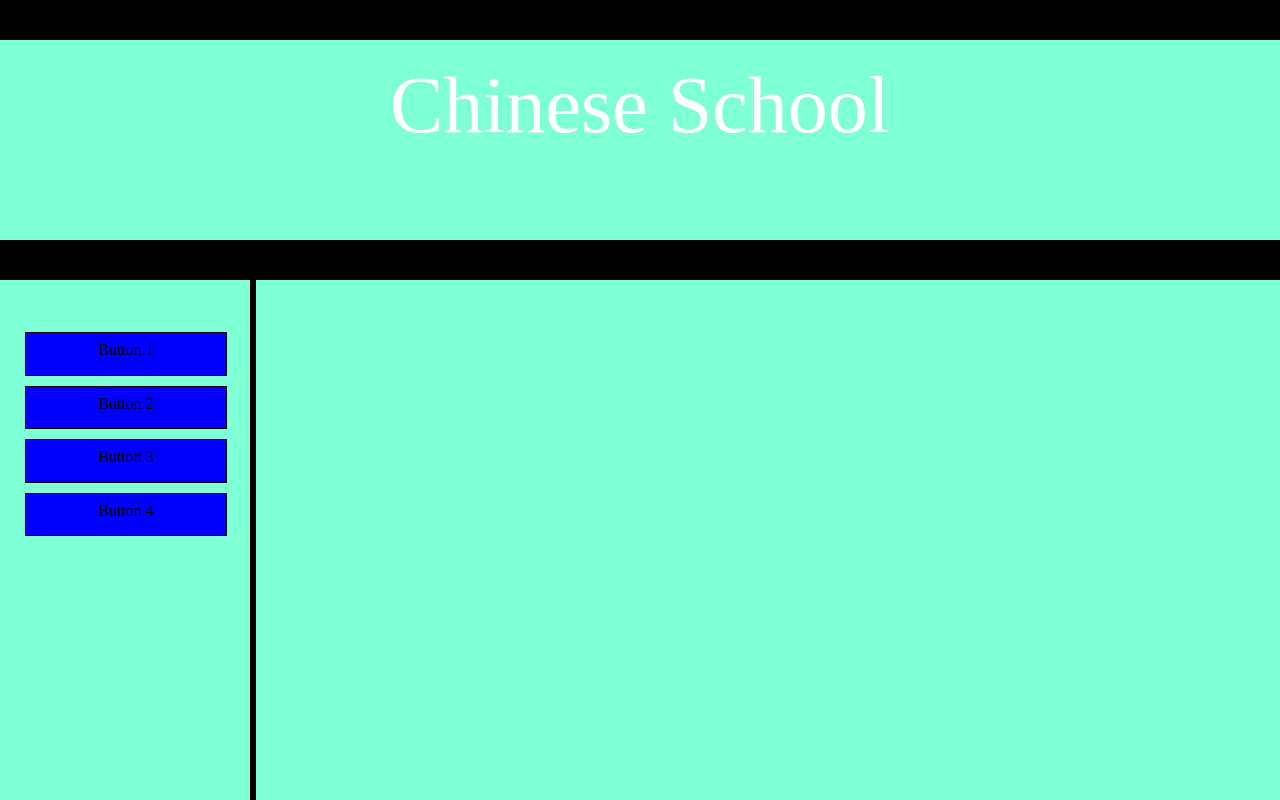
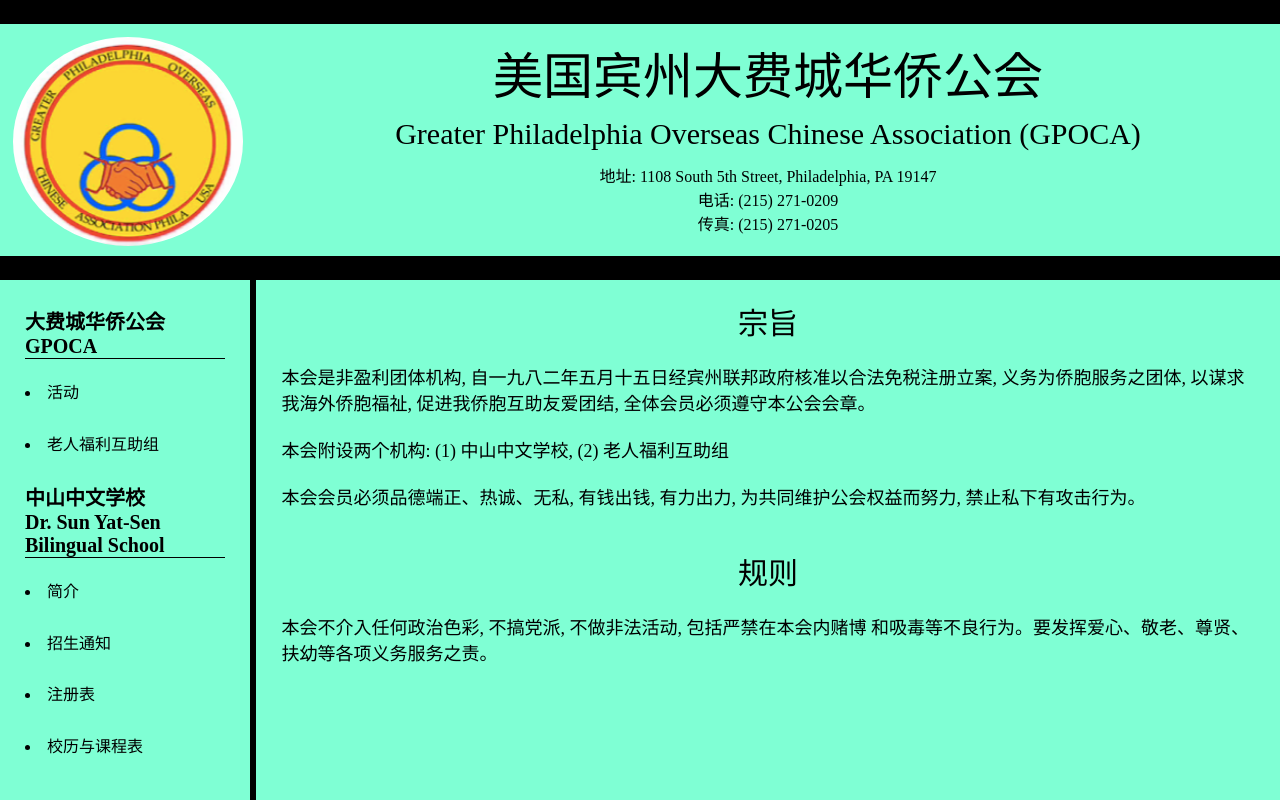
Before and after one commit to dvxwang/yipit-oscars, a website: page views/index.html in a window 1280 px wide. Drawn offline with Linux system fonts and the light colour scheme.

Commit message:
(DW)Updated views

```diff
--- a/views/index.html
+++ b/views/index.html
@@ -3,6 +3,7 @@
 <html>
 
 	<head>
+		<meta charset="utf-8">
 	</head>
 
 	<body>
@@ -10,11 +11,22 @@
 		<div class='headerLine'>
 		</div>
 
+		<div class='mainLogo'>
+			<img class='logo' src='logo.png'>
+		</div>
 		<div class='header'>
 			<div class='bodyBar'>
 			</div>
-			<div class='headerTitle'>
-				Chinese School
+			<div class='headerTitle1'>
+				美国宾州大费城华侨公会
+			</div>
+			<div class='headerTitle2'>
+				Greater Philadelphia Overseas Chinese Association (GPOCA)
+			</div>
+			<div class='headerTitle3'>
+				地址: 1108 South 5th Street, Philadelphia, PA 19147 <br>
+				电话: (215) 271-0209 <br>
+				传真: (215) 271-0205
 			</div>
 		</div>
 
@@ -25,28 +37,46 @@
 			<div class='bodyBar'>
 			</div>
 			<div class='sideMenu'>
-				<div class='sideButton'>
-					<div class='buttonBuffer'></div>
-					<div class='buttonText'>
-						Button 1
+				<div class='buttonHeader'>
+					<div class='buttonHeaderText'>
+						大费城华侨公会 <br>
+						GPOCA
 					</div>
 				</div>
 				<div class='sideButton'>
-					<div class='buttonBuffer'></div>
 					<div class='buttonText'>
-						Button 2
+						<li>活动</li>
 					</div>
 				</div>
 				<div class='sideButton'>
-					<div class='buttonBuffer'></div>
 					<div class='buttonText'>
-						Button 3
+						<li>老人福利互助组</li>
+					</div>
+				</div>
+				<div class='buttonHeader'>
+					<div class='buttonHeaderText'>
+						中山中文学校 <br>
+						Dr. Sun Yat-Sen Bilingual School
 					</div>
 				</div>
 				<div class='sideButton'>
-					<div class='buttonBuffer'></div>
 					<div class='buttonText'>
-						Button 4
+						<li>简介</li>
+					</div>
+				</div>
+				<div class='sideButton'>
+					<div class='buttonText'>
+						<li>招生通知</li>
+					</div>
+				</div>
+				<div class='sideButton'>
+					<div class='buttonText'>
+						<li>注册表</li>
+					</div>
+				</div>
+				<div class='sideButton'>
+					<div class='buttonText'>
+						<li>校历与课程表</li>
 					</div>
 				</div>
 			</div>
@@ -56,6 +86,19 @@
 		</div>
 
 		<div class='pageBody'>
+
+			<div class='bodyHeader'>宗旨</div>
+
+			本会是非盈利团体机构, 自一九八二年五月十五日经宾州联邦政府核准以合法免税注册立案,  义务为侨胞服务之团体, 以谋求我海外侨胞福祉, 促进我侨胞互助友爱团结, 全体会员必须遵守本公会会章。<br><br>
+
+			本会附设两个机构:  (1) 中山中文学校, (2) 老人福利互助组<br><br>
+
+			本会会员必须品德端正、热诚、无私,  有钱出钱, 有力出力,  为共同维护公会权益而努力,  禁止私下有攻击行为。<br><br>
+
+			<div class='bodyHeader'>规则</div>
+
+	        本会不介入任何政治色彩,  不搞党派,  不做非法活动,  包括严禁在本会内赌博
+	        和吸毒等不良行为。要发挥爱心、敬老、尊贤、扶幼等各项义务服务之责。<br>
 		</div>
 
 	</body>
@@ -67,81 +110,110 @@
 			width: 100%;
 			margin: 0;
 		}
-
 		.headerLine {
 			width: 100%;
-			height: 5%;
+			height: 3%;
 			background-color: black;
 		}
-
 		.bodyBar {
 			width: 100%;
-			height: 10%;
+			height: 5%;
 			background-color: #7FFFD4;
 		}
-
-		.headerTitle {
+		.headerTitle1 {
 			width: 100%;
-			height: 80%;
-			font-size: 80px;
-			color: white;
+			height: 35%;
+			font-size: 50px;
+			color: black;
 			text-align: center;
 		}
-
+		.headerTitle2 {
+			width: 100%;
+			height: 20%;
+			font-size: 30px;
+			color: black;
+			text-align: center;
+		}
+		.headerTitle3 {
+			width: 100%;
+			height: 30%;
+			font-size: 16px;
+			color: black;
+			text-align: center;
+		}
+		.mainLogo {
+			width: 20%;
+			height: 29%;
+			background-color: #7FFFD4;
+			float: left;
+			overflow: hidden;
+		}
+		.logo {
+			width: 90%;
+			height: 90%;
+			margin: 5%;
+			border-radius: 60%;
+		}
 		.header {
-			width: 100%;
-			height: 25%;
+			width: 80%;
+			height: 29%;
 			background-color: #7FFFD4;
+			margin-left: 20%;
 		}
-
 		.sidebar {
 			width: 19.5%;
 			height: 65%;
 			background-color: #7FFFD4;
 			float: left;
 		}
-
 		.sideMenu {
 			height: 80%;
 			width: 80%;
 			margin-left: 10%;
 		}
-
 		.sideButton {
 			width: 100%;
 			margin-bottom: 5%;
 			height: 10%;
-			border: thin solid black;
 		}
-
-		.buttonBuffer {
+		.buttonHeader {
 			width: 100%;
-			height: 20%;
-			background-color: blue;
+			margin-bottom: 10%;
+			border-bottom: thin solid black;
 		}
-
+		.buttonHeaderText {
+			width: 100%;
+			height: 100%;
+			color: black;
+			font-weight: bold;
+			font-size: 20px;
+		}
 		.buttonText {
 			width: 100%;
 			height: 80%;
-			text-align: center;
 			color: black;
-			background-color: blue;
 		}
-
 		.menuBuffer {
 			width: 0.5%;
 			height: 65%;
 			background-color: black;
 			float: left;
 		}
-
 		.pageBody {
-			width: 80%;
+			width: 76%;
 			height: 65%;
 			background-color: #7FFFD4;
 			float: left;
+			padding: 0 2%;
+			overflow: auto;
+			font-size: 18px;
 		}
-
+		.bodyHeader {
+			font-size: 30px;
+			width: 100%;
+			text-align: center;
+			margin: 2% 0;
+		}
 	</style>
 
 </html>
```
Also changed, not shown: views/logo.png (added).
